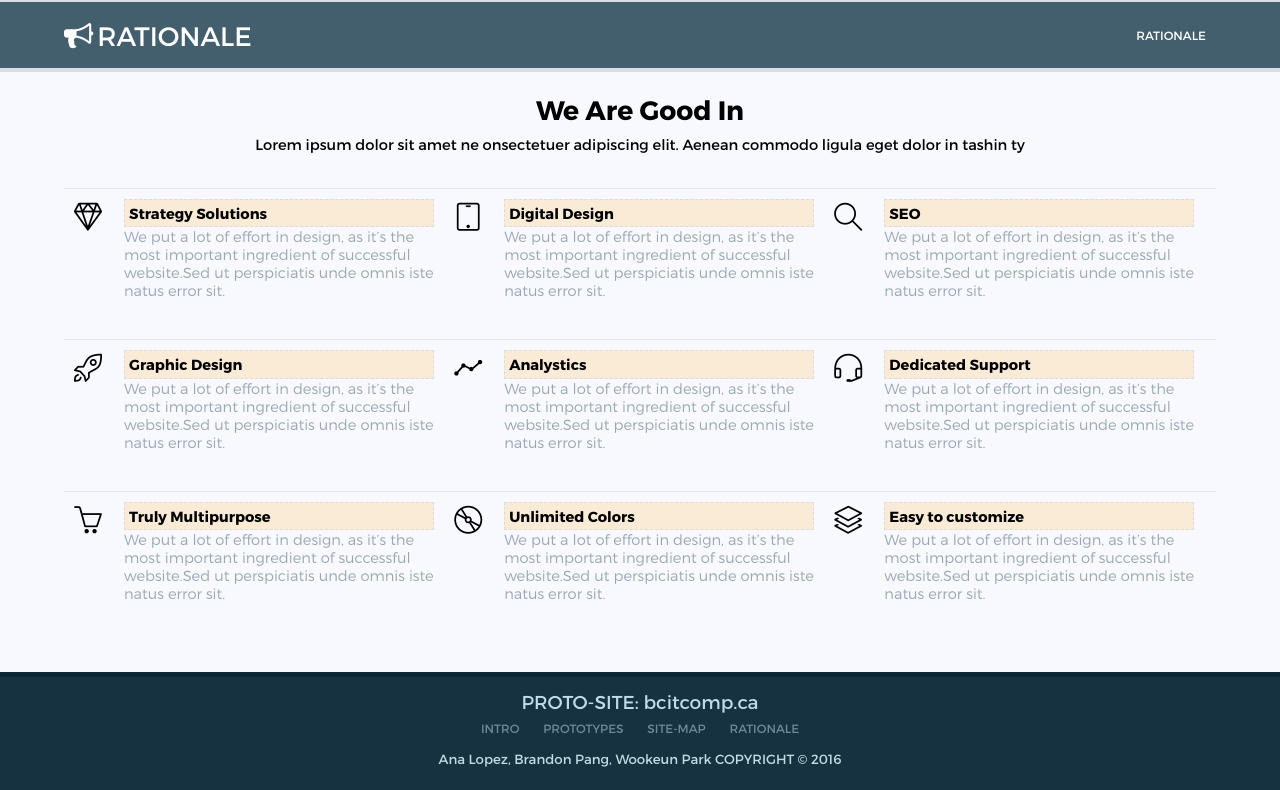
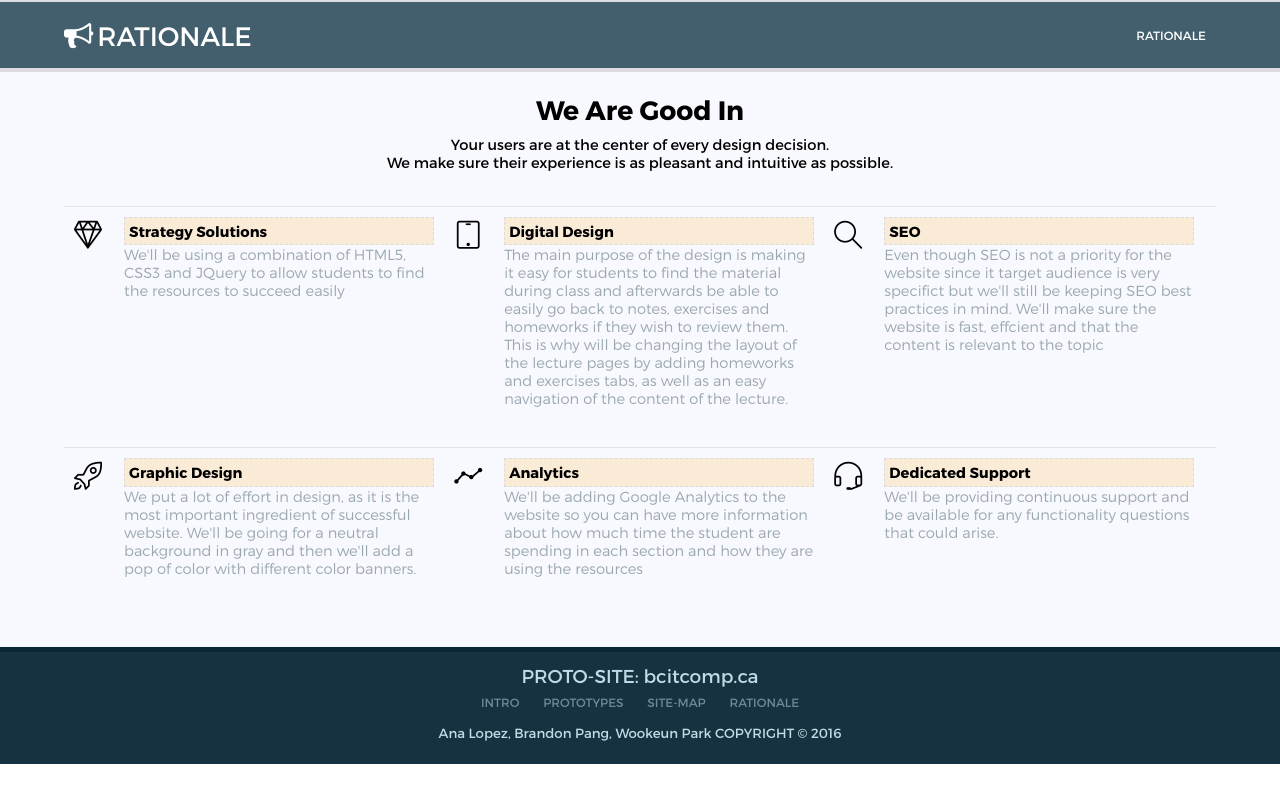
Before and after one commit to ana115/Comp1950, a plain HTML site: page Site-Rationale/rationale.html in a window 1280 px wide. Shown: the part 82-872 px from the top of the page. After the commit the page ends 846 px from the top, so only its background shows below. Drawn offline with nearby package versions, Linux system fonts and the light colour scheme; some packages are replaced by stand-ins of ours; a script that the page names is missing.

Commit message:
JH-Modify Rationale.html
Modify - Rationale.html  from Ana

```diff
--- a/Site-Rationale/rationale.html
+++ b/Site-Rationale/rationale.html
@@ -100,13 +100,12 @@
             </div>
         </div>
     </header>
-    <!-- Main  -->
     <main>
         <section class="services" id="services">
             <div class="team-top">
                 <ul>
                     <li>We Are Good In</li>
-                    <li>Lorem ipsum dolor sit amet ne onsectetuer adipiscing elit. Aenean commodo ligula eget dolor in tashin ty</li>
+                    <li>Your users are at the center of every design decision. <br>We make sure their experience is as pleasant and intuitive as possible.</li>
                 </ul>
             </div>
             <div class="team-member-out">
@@ -115,7 +114,7 @@
                         <i class="icon-diamond"></i>
                         <div class="service-detail">
                             <h4>Strategy Solutions</h4>
-                            <p>We put a lot of effort in design, as it’s the most important ingredient of successful website.Sed ut perspiciatis unde omnis iste natus error sit.</p>
+                            <p>We'll be using a combination of HTML5, CSS3 and JQuery to allow students to find the resources to succeed easily </p>
                         </div> <!-- /service-detail -->
                     </div> <!-- /service-item margin-b-md -->
                 </div> <!-- /col -->
@@ -125,7 +124,7 @@
                         <i class="icon-screen-tablet"></i>
                         <div class="service-detail">
                             <h4>Digital Design</h4>
-                            <p>We put a lot of effort in design, as it’s the most important ingredient of successful website.Sed ut perspiciatis unde omnis iste natus error sit.</p>
+                            <p>The main purpose of the design is making it easy for students to find the material during class and afterwards be able to easily go back to notes, exercises and homeworks if they wish to review them. This is why will be changing the layout of the lecture pages by adding homeworks and exercises tabs, as well as an easy navigation of the content of the lecture.</p>
                         </div> <!-- /service-detail -->
                     </div> <!-- /service-item margin-b-md -->
                 </div> <!-- /col -->
@@ -135,7 +134,7 @@
                         <i class="icon-magnifier"></i>
                         <div class="service-detail">
                             <h4>SEO</h4>
-                            <p>We put a lot of effort in design, as it’s the most important ingredient of successful website.Sed ut perspiciatis unde omnis iste natus error sit.</p>
+                            <p>Even though SEO is not a priority for the website since it target audience is very specifict but we'll still be keeping SEO best practices in mind. We'll make sure the website is fast, effcient and that the content is relevant to the topic </p>
                         </div> <!-- /service-detail -->
                     </div> <!-- /service-item margin-b-md -->
                 </div> <!-- /col -->
@@ -147,7 +146,7 @@
                         <i class="icon-rocket"></i>
                         <div class="service-detail">
                             <h4>Graphic Design</h4>
-                            <p>We put a lot of effort in design, as it’s the most important ingredient of successful website.Sed ut perspiciatis unde omnis iste natus error sit.</p>
+                            <p>We put a lot of effort in design, as it is the most important ingredient of successful website. We'll be going for a neutral background in gray and then we'll add a pop of color with different color banners.</p>
                         </div> <!-- /service-detail -->
                     </div> <!-- /service-item margin-b-md -->
                 </div> <!-- /col -->
@@ -156,9 +155,8 @@
                     <div class="service-item margin-b-md">
                         <i class="icon-graph"></i>
                         <div class="service-detail">
-                            <h4>Analystics</h4>
-                            <p>We put a lot of effort in design, as it’s the most important ingredient of successful website.Sed ut perspiciatis unde omnis iste natus error sit.</p>
-                        </div> <!-- /service-detail -->
+                            <h4>Analytics</h4>
+                            <p>We'll be adding Google Analytics to the website so you can have more information about how much time the student are spending in each section and how they are using the resources</p>                        </div> <!-- /service-detail -->
                     </div> <!-- /service-item margin-b-md -->
                 </div> <!-- /col -->
 
@@ -167,48 +165,12 @@
                         <i class="icon-earphones-alt"></i>
                         <div class="service-detail">
                             <h4>Dedicated Support</h4>
-                            <p>We put a lot of effort in design, as it’s the most important ingredient of successful website.Sed ut perspiciatis unde omnis iste natus error sit.</p>
-                        </div> <!-- /service-detail -->
+                            <p>We'll be providing continuous support and be available for any functionality questions that could arise.</p>                        </div> <!-- /service-detail -->
                     </div> <!-- /service-item margin-b-md -->
                 </div> <!-- /col -->
             </div> <!-- end row -->
-
-            <div class="team-member-out">
-                <div class="team-member">
-                    <div class="service-item margin-b-md">
-                        <i class="icon-basket"></i>
-                        <div class="service-detail">
-                            <h4>Truly Multipurpose</h4>
-                            <p>We put a lot of effort in design, as it’s the most important ingredient of successful website.Sed ut perspiciatis unde omnis iste natus error sit.</p>
-                        </div> <!-- /service-detail -->
-                    </div> <!-- /service-item margin-b-md -->
-                </div> <!-- /col -->
-
-                <div class="team-member">
-                    <div class="service-item margin-b-md">
-                        <i class="icon-disc"></i>
-                        <div class="service-detail">
-                            <h4>Unlimited Colors</h4>
-                            <p>We put a lot of effort in design, as it’s the most important ingredient of successful website.Sed ut perspiciatis unde omnis iste natus error sit.</p>
-                        </div> <!-- /service-detail -->
-                    </div> <!-- /service-item margin-b-md -->
-                </div> <!-- /col -->
-
-                <div class="team-member">
-                    <div class="service-item margin-b-md">
-                        <i class="icon-layers"></i>
-                        <div class="service-detail">
-                            <h4>Easy to customize</h4>
-                            <p>We put a lot of effort in design, as it’s the most important ingredient of successful website.Sed ut perspiciatis unde omnis iste natus error sit.</p>
-                        </div> <!-- /service-detail -->
-                    </div> <!-- /service-item margin-b-md -->
-                </div> <!-- /col -->
-            </div> <!-- end row -->
-
         </section>
     </main>
-    <!-- /Main  -->
-
     <!-- Footer  -->
     <footer>
         <div class="foo-top">
```
